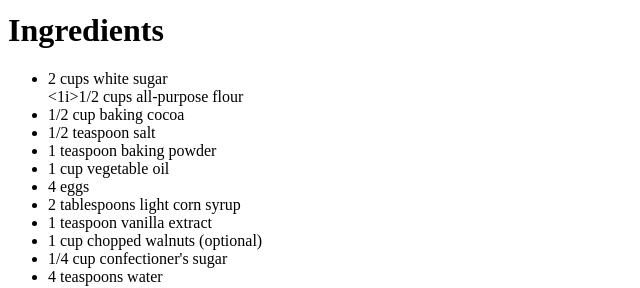
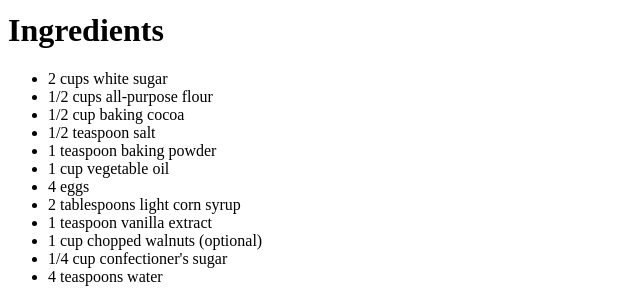
Before and after one commit to Aevibunny/odin-recipes, a plain HTML site: page recipes/brownies.html in a window 1280 px wide. Shown: the part 697-985 px from the top of the page, 0-640 px from the left. Drawn offline with Linux system fonts and the light colour scheme.

Commit message:
Fix list error
Fixed list error on all-purpose flour ingredient
Fixed lis

```diff
--- a/recipes/brownies.html
+++ b/recipes/brownies.html
@@ -12,7 +12,7 @@
     <h1>Ingredients</h1>
     <ul>
         <li>2 cups white sugar</li>
-        <1i>1/2 cups all-purpose flour</li>
+        <li>1/2 cups all-purpose flour</li>
         <li>1/2 cup baking cocoa</li>
         <li>1/2 teaspoon salt</li>
         <li>1 teaspoon baking powder</li>
```
